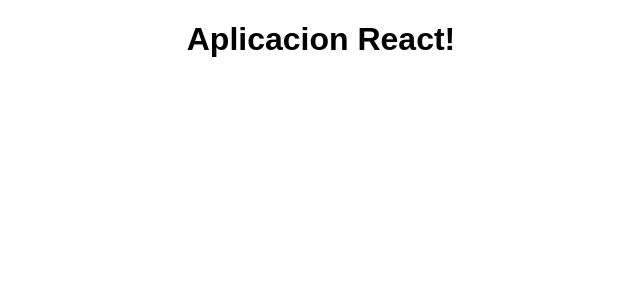
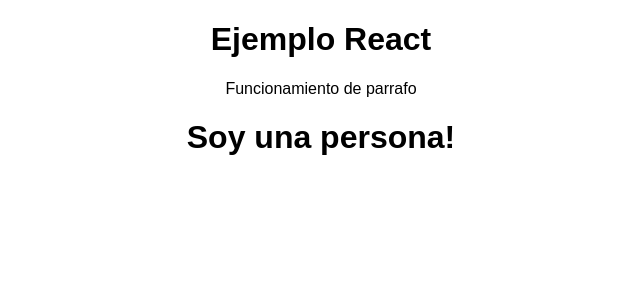
Before and after one commit to LazarusPolar/React-Train, a React (Create React App) app: page / in a window 1280 px wide. Shown: the top 300 px of the page, without its empty margins (319-959 px from the left). Built offline with nearby package versions, Linux system fonts and the light colour scheme.

Commit message:
Agrega carpeta y archivo 'Persona'

```diff
--- a/src/App.js
+++ b/src/App.js
@@ -1,20 +1,23 @@
 import React, { Component } from 'react';
 import './App.css';
+import Persona from './Persona/Persona'
 
 // React se basa en crear componentes
 class App extends Component {
   render() {
-    /*return (
+    return (
       <div className="App">
         <h1> Ejemplo React </h1>
+        <p> Funcionamiento de parrafo </p>
+        <Persona />
       </div>
-    );*/
+    );
 
     // Genera elementos.
     // Equivale al codigo JSX representado en la parte superior.
     // El primer parametro es el componente que se desea generar, el segundo parametro es la configuracion y, el tercero, es un elemento extra
     // anidado al elemento principal <div>
-   return React.createElement('div', {className: 'App'}, React.createElement('h1', null, "Aplicacion React!"));
+   // return React.createElement('div', {className: 'App'}, React.createElement('h1', null, "Aplicacion React!"));
   }
 }
 
--- /dev/null
+++ b/src/Persona/Persona.js
@@ -0,0 +1,7 @@
+import React from 'react';
+
+const persona = () => {
+    return <h1>Soy una persona!</h1>
+}
+
+export default persona;
```
